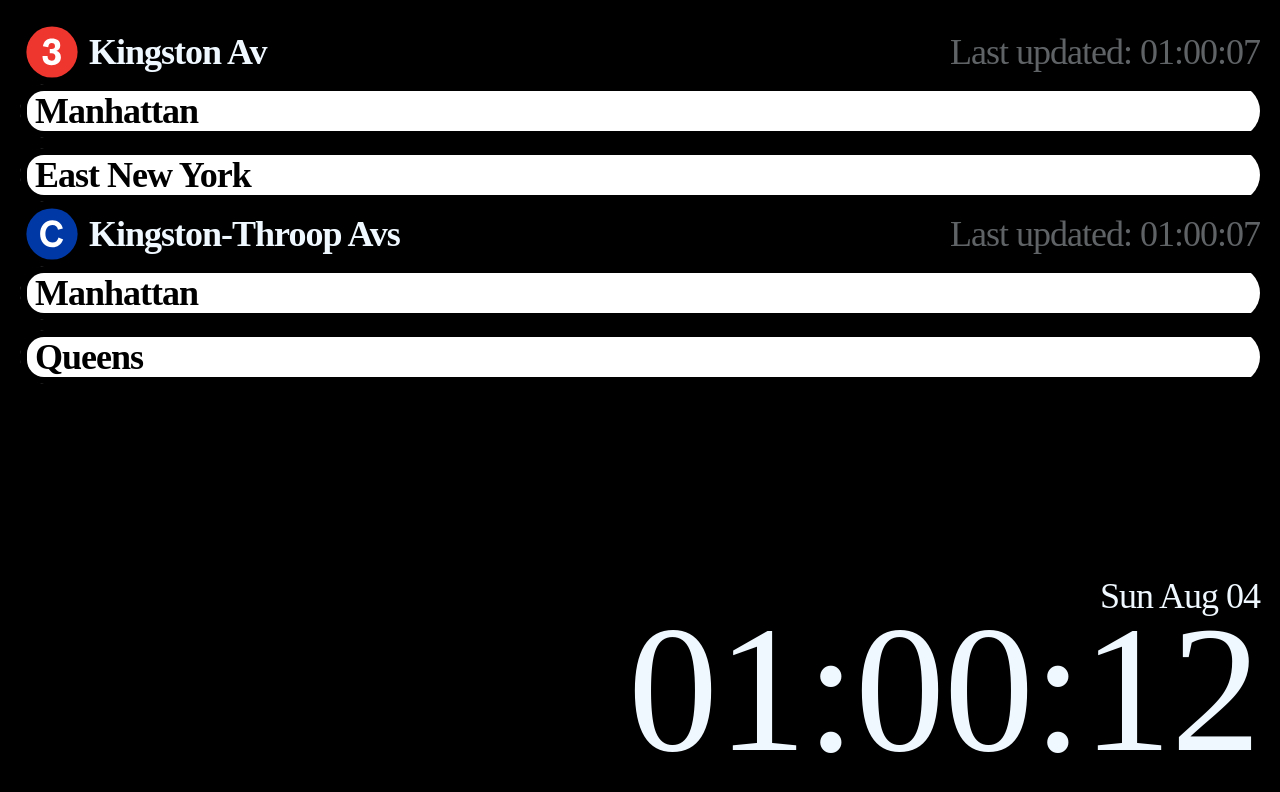
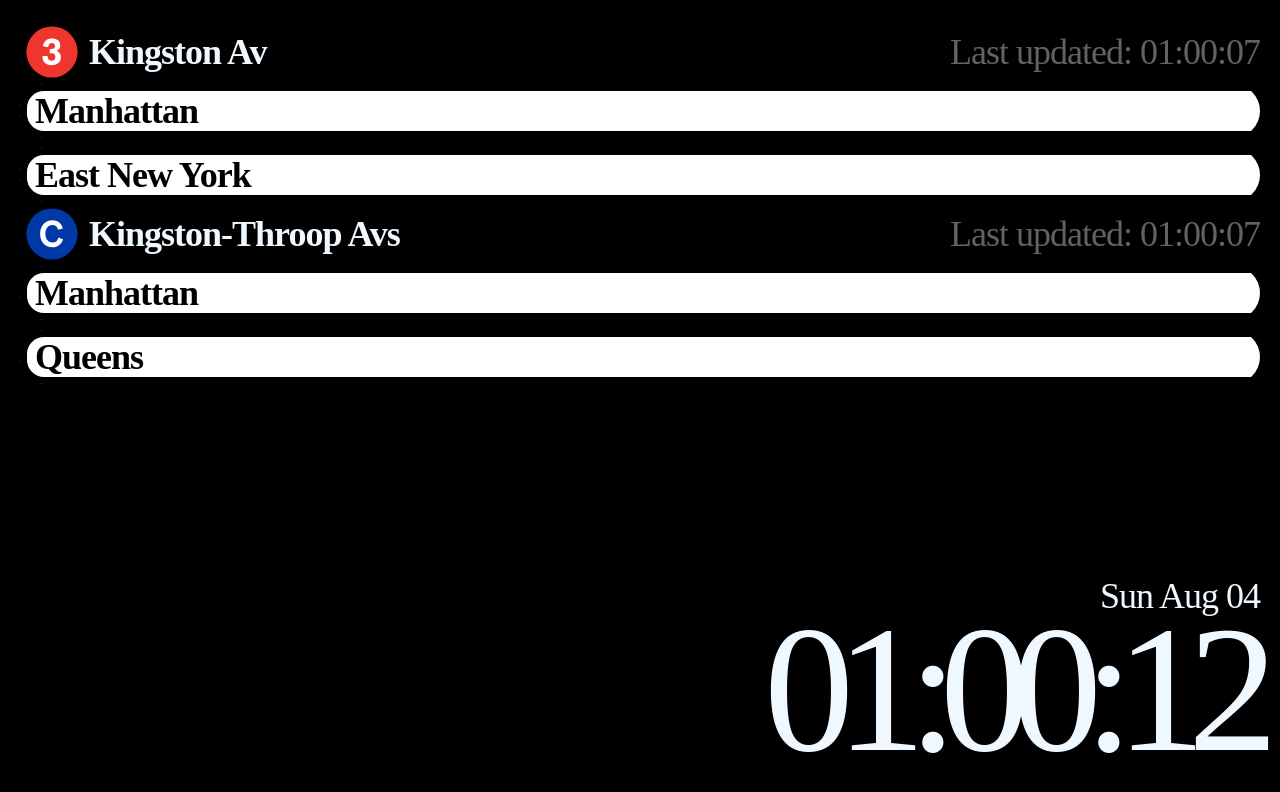
Before and after one commit to emshano/myHub, a React (Create React App) app: page / in a window 1280 px wide. Shown: the top 792 px of the page. Built offline with nearby package versions, Linux system fonts and the light colour scheme; a web font is replaced by a local one.

Commit message:
time font tightness

```diff
--- a/src/App.js
+++ b/src/App.js
@@ -16,7 +16,7 @@
   return (
     <div className="flex flex-col items-end clock">
       <p className='text-4xl -mb-4'>{time.toDateString().substring(0, time.toDateString().length - 5)}</p>
-      <p className='text-[180px] leading-[180px]'>{time.toTimeString().substring(0, 8)}</p>
+      <p className='text-[180px] leading-[180px] -tracking-widest'>{time.toTimeString().substring(0, 8)}</p>
     </div>);
 }
 
```
